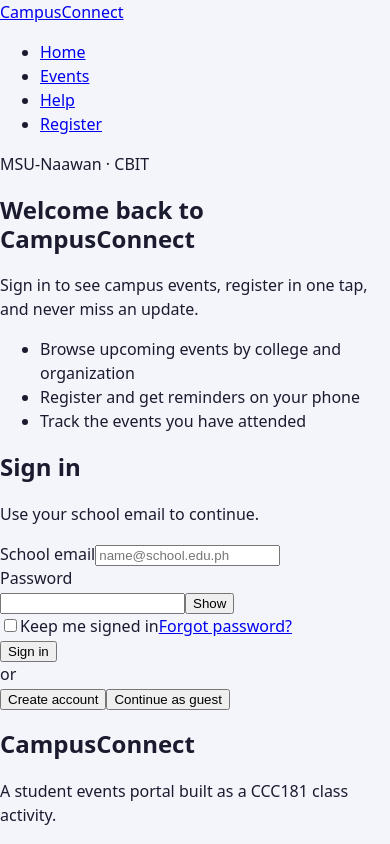
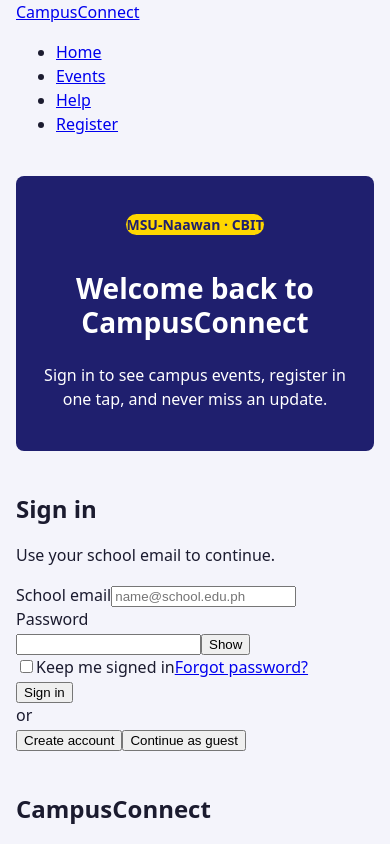
Before and after one commit to enialle2/ccc181-week10-group8, a React (Vite) app: page / in a window 390 px wide. Shown: the top 844 px of the page. Built offline with nearby package versions, Linux system fonts and the light colour scheme.

Commit message:
base: single-column phone layout and centered brand panel

```diff
--- a/src/styles/base.css
+++ b/src/styles/base.css
@@ -30,6 +30,52 @@
    TODO .brand-panel__perks   display: none   (phones show only what matters most)
    -------------------------------------------------------------------- */
 
+.page {
+  min-height: 100vh;
+  display: flex;
+  flex-direction: column;
+}
+
+.page > main {
+  flex: 1;
+}
+
+.container {
+  width: 100%;
+  padding-inline: 1rem;
+}
+
+.login-layout {
+  display: grid;
+  grid-template-columns: 1fr;
+  gap: 1.5rem;
+  padding-block: 1.5rem;
+}
+
+.brand-panel {
+  background: var(--navy);
+  color: #fff;
+  text-align: center;
+  padding: 1.5rem 1rem;
+  border-radius: var(--radius);
+}
+
+.brand-panel__badge {
+  display: inline-block;
+  background: var(--gold);
+  color: var(--navy);
+  font-weight: 700;
+  font-size: 0.875rem;
+  border-radius: 999px;
+}
+
+.brand-panel__title {
+  font-size: 1.75rem;
+}
+
+.brand-panel__perks {
+  display: none;
+}
 
 
 
```
